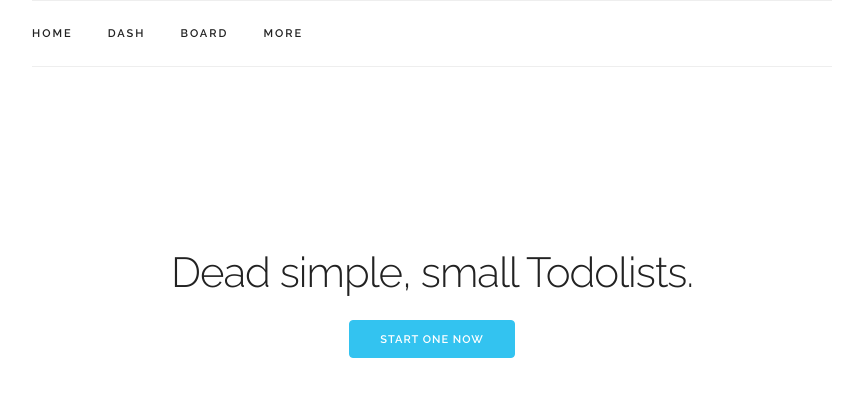
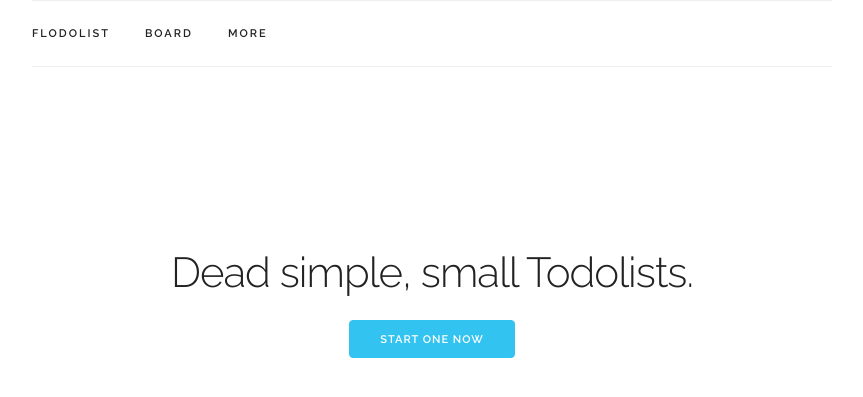
Before and after one commit to rtzll/flask-todolist, a Flask app: page / in a window 1280 px wide. Shown: the top 397 px of the page, without its empty margins (208-1071 px from the left). Run offline with Flask 2, Linux system fonts and the light colour scheme; some libraries are stand-ins or nearby versions.

Commit message:
Adjustments in layout.

```diff
--- a/static/js/site.js
+++ b/static/js/site.js
@@ -7,15 +7,7 @@ $(document).ready(function() {
       $window = $(window),
       $popoverLink = $('[data-popover]'),
       navOffsetTop = $nav.offset().top,
-      $document = $(document),
-      entityMap = {
-        "&": "&amp;",
-        "<": "&lt;",
-        ">": "&gt;",
-        '"': '&quot;',
-        "'": '&#39;',
-        "/": '&#x2F;'
-      }
+      $document = $(document);
 
   function init() {
     $window.on('scroll', onScroll)
@@ -75,19 +67,6 @@ $(document).ready(function() {
     }
   }
 
-  function escapeHtml(string) {
-    return String(string).replace(/[&<>"'\/]/g, function (s) {
-      return entityMap[s];
-    });
-  }
-
-  function buildSnippets() {
-    $codeSnippets.each(function() {
-      var newContent = escapeHtml($(this).html())
-      $(this).html(newContent)
-    })
-  }
-
 
   init();
 
--- a/templates/base.html
+++ b/templates/base.html
@@ -5,7 +5,7 @@
   <!-- Basic Page Needs
   –––––––––––––––––––––––––––––––––––––––––––––––––– -->
   <meta charset="utf-8">
-  <title>Your page title here :)</title>
+  <title>Flodolist</title>
   <meta name="description" content="">
   <meta name="author" content="">
 
@@ -45,10 +45,7 @@
     <nav class="navbar">
       <div class="container">
         <ul class="navbar-list">
-          <li class="navbar-item"><a class="navbar-link" href="#">Home</a></li>
-          <li class="navbar-item">
-            <a class="navbar-link" href="#" data-popover="#">Dash</a>
-          </li>
+          <li class="navbar-item"><a class="navbar-link" href="#">Flodolist</a></li>
           <li class="navbar-item"><a class="navbar-link" href="#">Board</a></li>
           <li class="navbar-item">
             <a class="navbar-link" href="#" data-popover="#moreNavPopover">More</a>
```
